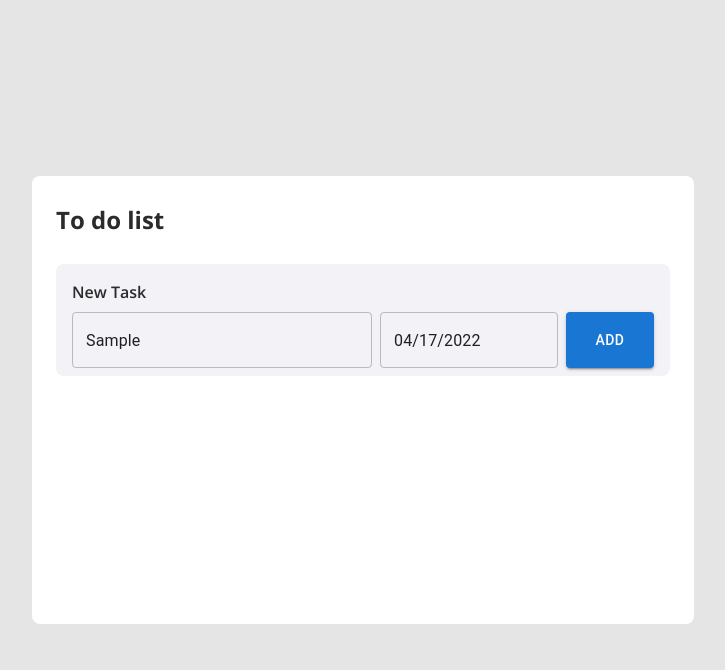
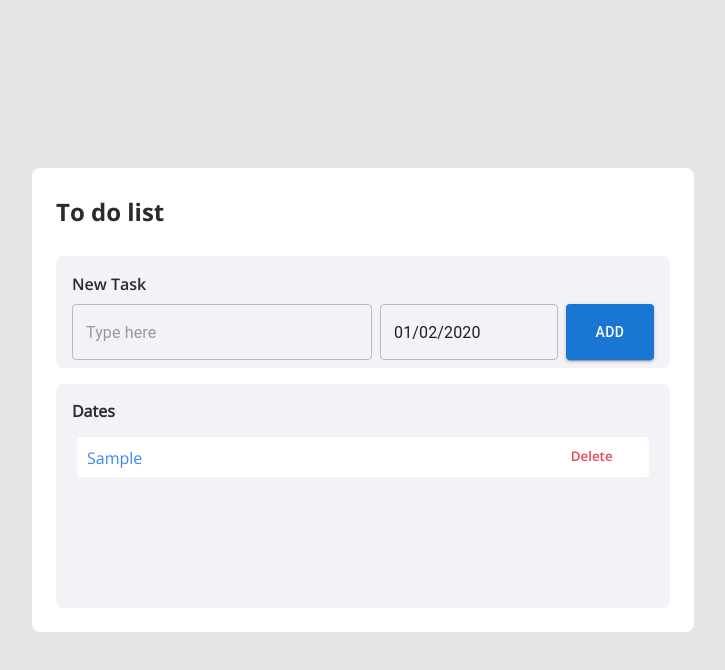
Before and after one commit to hamyeghishyan/shop, a React (Create React App) app: page / in a window 1280 px wide. Both pictures are taken after typing "Sample" into the empty fields and a click on the button "ADD". Shown: the top 670 px of the page, without its empty margins (277-1002 px from the left). Built offline with nearby package versions, Linux system fonts and the light colour scheme.

Commit message:
add todolist

```diff
--- a/src/components/TodoList/index.jsx
+++ b/src/components/TodoList/index.jsx
@@ -1,27 +1,57 @@
-import React from "react";
+import React, { useState } from "react";
 import TextField from "@mui/material/TextField";
 import dayjs from "dayjs";
 import { AdapterDayjs } from "@mui/x-date-pickers/AdapterDayjs";
-import { LocalizationProvider, MobileDatePicker } from "@mui/x-date-pickers";
+import { DatePicker, LocalizationProvider } from "@mui/x-date-pickers";
 import { Button } from "@mui/material";
 import "./style.scss";
 
 function TodoList() {
+    const [newItem, setNewItem] = useState("")
+    const [items, setItems] = useState([]);
+    function addItem() {
+        const item = {
+            id: Math.floor(Math.random()*1000),
+            value: newItem
+        }
+        setItems(oldList => [...oldList,item])
+        setNewItem("");
+        console.log(items);
+    }
+
+    function deleteItem(id) {
+        const newArray = items.filter(item => item.id !== id)
+        setItems(newArray)
+    }
     return (
         <div className="todo_list_wrapper">
             <h3 className="todo_list_title">To do list</h3>
             <div className="new_task_wrapper">
                 <h3 className="new_task_title">New Task</h3>
                 <div className="new_task_inputs_wrapper">
-                    <TextField variant="outlined" />
+                    <TextField variant="outlined" placeholder="Type here" value={newItem} onChange={e=>setNewItem(e.target.value)}/>
                     <LocalizationProvider dateAdapter={AdapterDayjs}>
-                        <MobileDatePicker defaultValue={dayjs("2022-04-17")} />
+                        <DatePicker defaultValue={dayjs("2020-01-02")} />
                     </LocalizationProvider>
-                    <Button variant="contained">Add</Button>
+                    <Button variant="contained" onClick={()=>addItem()}>Add</Button>
                 </div>
+            </div>
+            <div className="dates_div">
+                <h3 className="dates">Dates</h3>
+                <div >{
+                    items.map(item=>{
+                        return(
+                            <div className="item_delete">
+                                <p className="item" key={item.id}>
+                                    {item.value}
+                                    <button className="delete_button" onClick={()=>deleteItem(item.id)}>Delete</button>
+                                </p>
+                            </div>
+                        )
+                    })
+                }</div>
             </div>
         </div>
     );
 }
-
 export default TodoList;
--- a/src/components/TodoList/style.scss
+++ b/src/components/TodoList/style.scss
@@ -31,4 +31,47 @@
             gap: 8px;
         }
     }
+    .dates_div{
+        display: flex;
+        flex-direction: column;
+        gap: 8px;
+        padding: 16px;
+        width: 614px;
+        min-height: 224px;
+        margin-top: 16px;
+        background: #F2F2F7;
+        border-radius: 8px;
+        & .dates{
+            width: 47px;
+            height: 24px;
+            font-weight: 600;
+            font-size: 16px;
+            color: #2B2B2B
+        }
+    }
 }
+.item_delete{
+    position: relative;
+}
+.item{
+    left: 29.79%;
+    right: 29.79%;
+    top: 52.67%;
+    bottom: 42%;
+    height: 40px;
+    background: #FFFFFF;
+    color: #3a85f7;
+    border-radius: 4px;
+    padding: 10px;
+    margin: 5px;
+}
+.delete_button{
+    font-family: "OpenSans-600";
+    color: #EB445A;
+    border: none;
+    background: none;
+    cursor: pointer;
+    width: 50px;
+    position: absolute;
+    left: 85%;
+}
```
